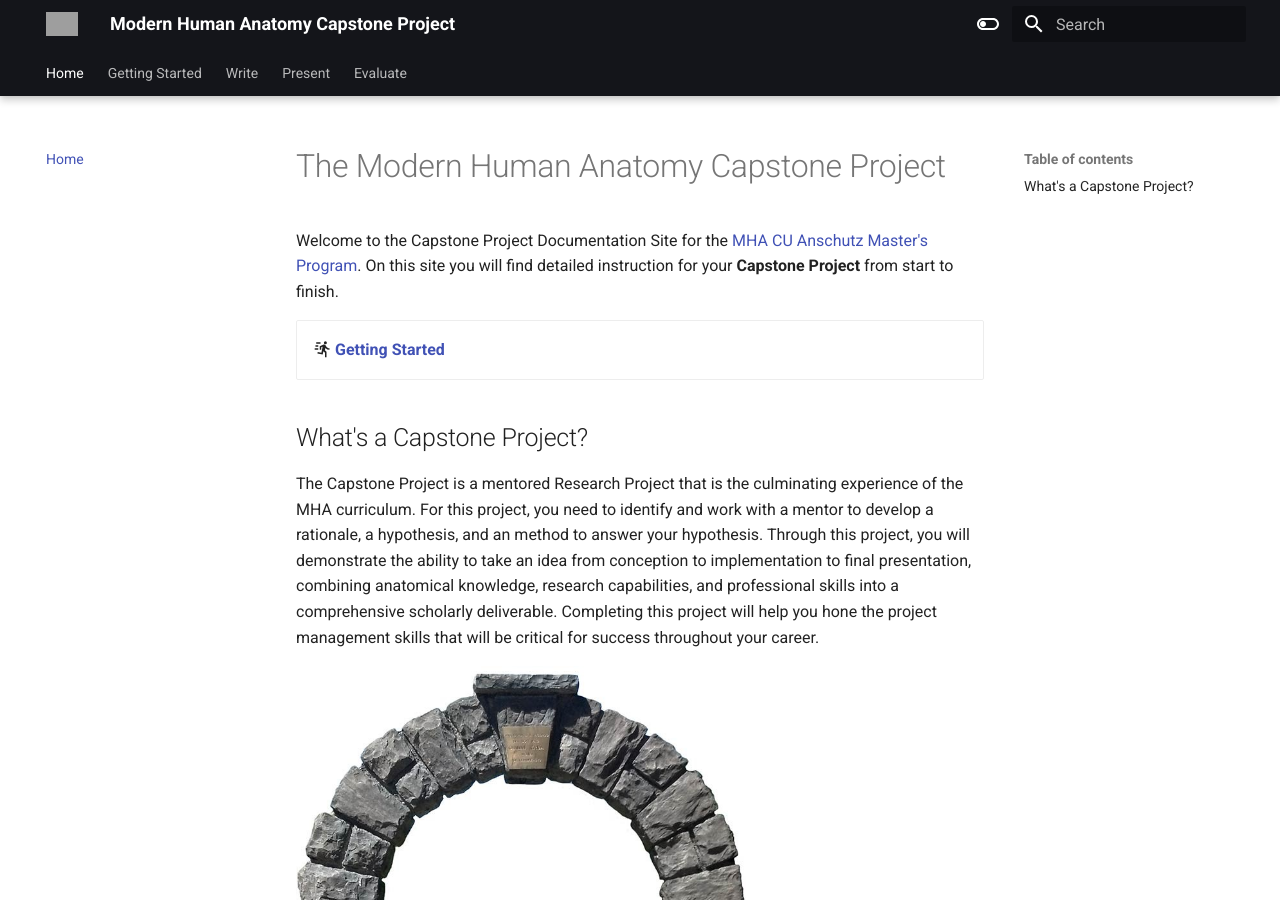
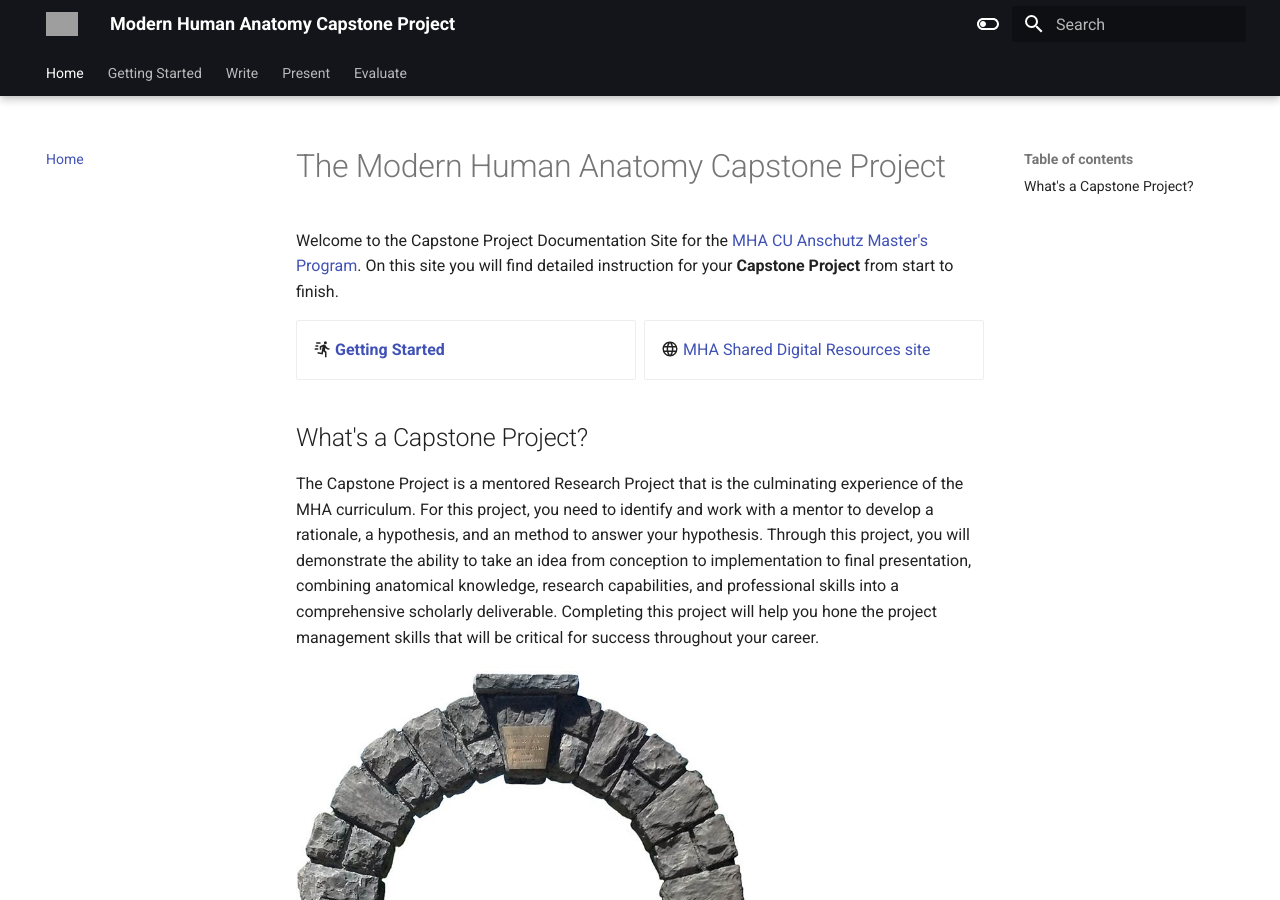
Before and after one commit to ModernHumanAnatomy/MHACapstone, an MkDocs documentation site: the page built from docs/index.md, in a window 1280 px wide and 900 px high. Built offline with MkDocs 1.6.1 and Material for MkDocs 9.7.7, drawn with Linux system fonts in a browser that asks for light colours; grey boxes are pictures that could not be loaded.

Commit message:
Restore access to digital resources

```diff
--- a/docs/index.md
+++ b/docs/index.md
@@ -5,9 +5,8 @@ Welcome to the Capstone Project Documentation Site for the [MHA CU Anschutz Mast
 <div class="grid cards" markdown>
 
 -   :material-run-fast: [**Getting Started**](initial-steps.md)
-<!--
--   :material-web: [MHA Shared Digital Resources site](https://olucdenver.sharepoint.com/:u:/r/sites/mhacapstone/SitePages/Home.aspx?csf=1&web=1&share=EZ3f61b1CItBv5s-I30DU1cB3g79N2lXZbsNuuV4h3eGDQ&e=swWjXF) -->
 
+-   :material-web: [MHA Shared Digital Resources site](https://olucdenver.sharepoint.com/:u:/r/sites/mhacapstone/SitePages/Home.aspx?csf=1&web=1&share=EZ3f61b1CItBv5s-I30DU1cB3g79N2lXZbsNuuV4h3eGDQ&e=swWjXF)
 </div>
 
 ## What's a Capstone Project?
```
